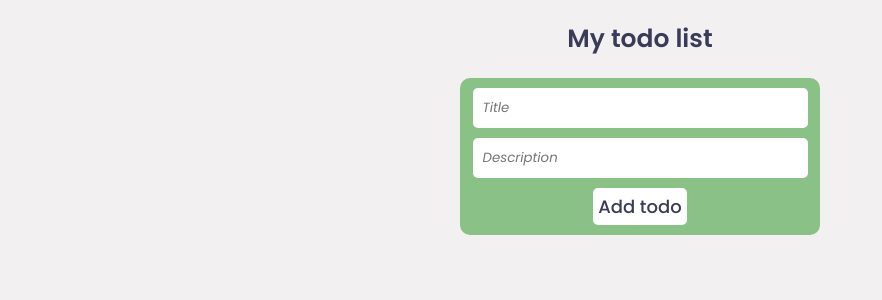
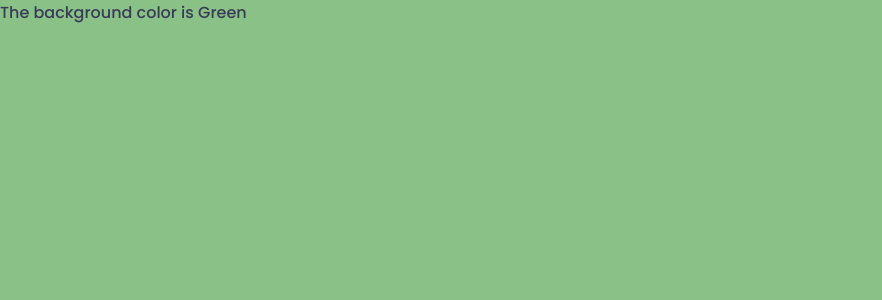
Before and after one commit to jordhan2k/react-project, a React (Create React App) app: page / in a window 1280 px wide. Shown: the top 300 px of the page, without its empty margins (0-882 px from the left). Built offline with nearby package versions, Linux system fonts and the light colour scheme.

Commit message:
Render life cycle demo

```diff
--- a/src/App.js
+++ b/src/App.js
@@ -1,10 +1,12 @@
 import Dashboard from "./pages/Dashboard";
+import LifeCycle from "./pages/LifeCycle";
 
 
 
 function App() {
   return (
-    <Dashboard />
+    // <Dashboard />
+    <LifeCycle />
 
   );
 }
```
